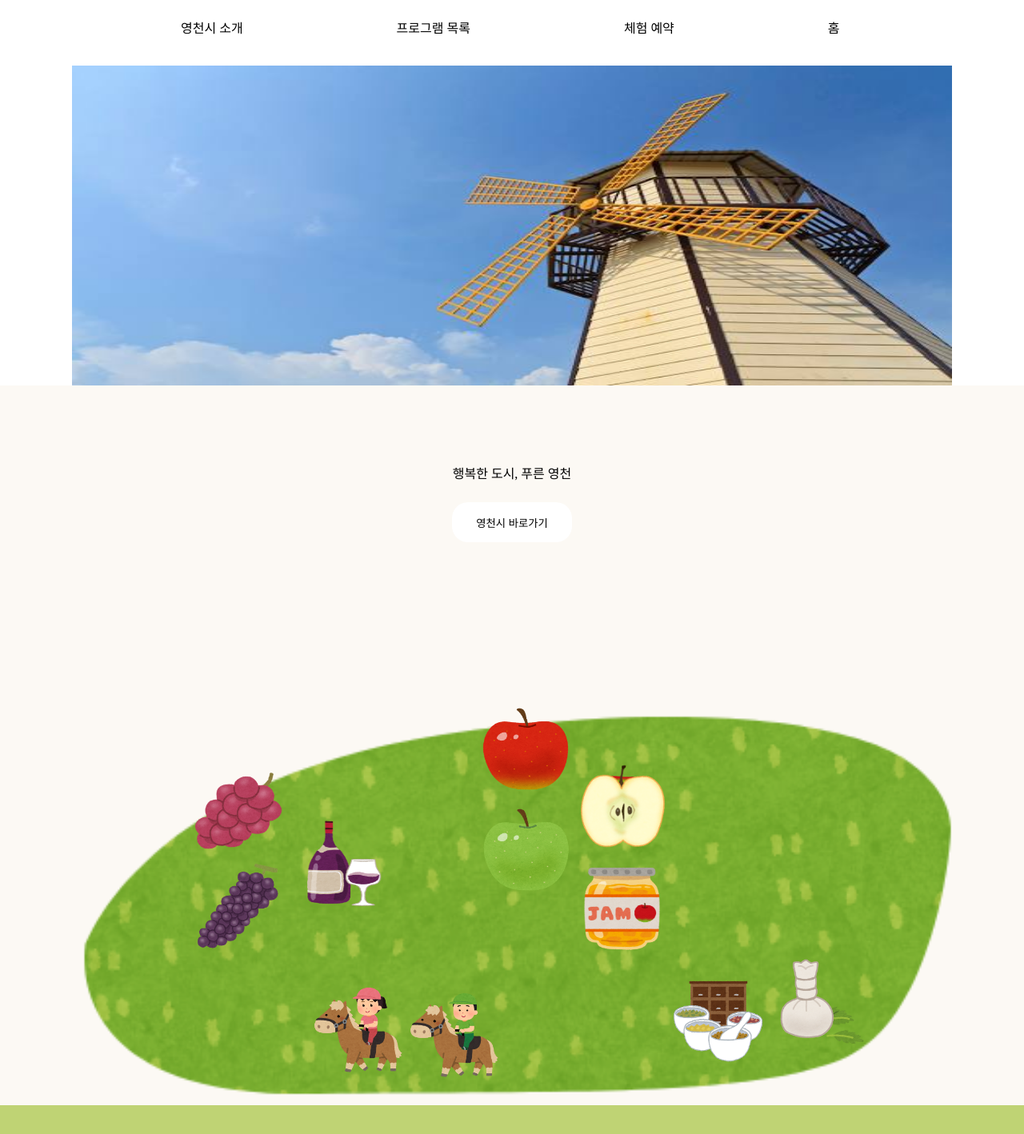
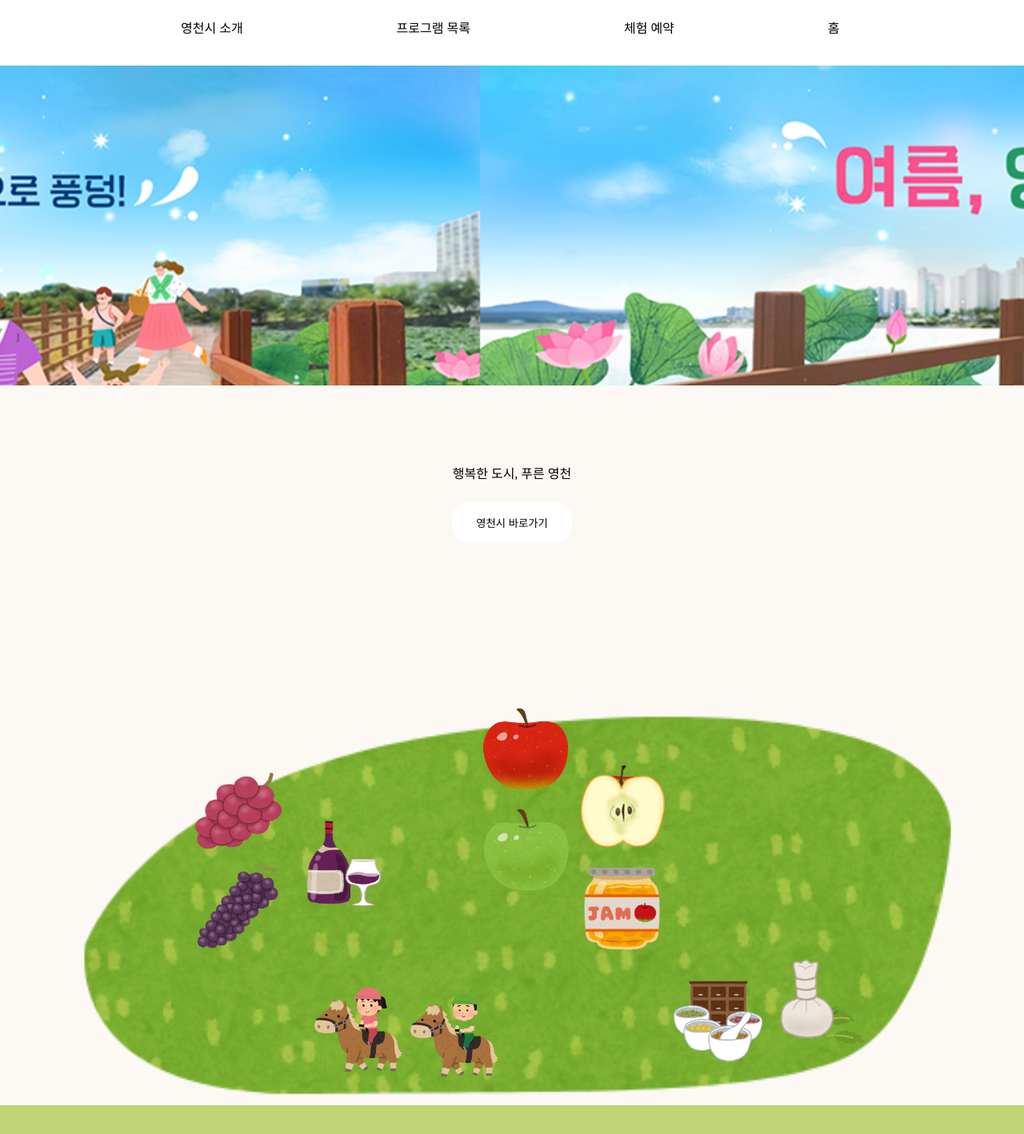
Before and after one commit to likelionknu11/FE-react-team-2, a React (Create React App) app: page / in a window 1280 px wide. Shown: the top 1418 px of the page at 80% size. Built offline with nearby package versions, Linux system fonts and the light colour scheme; a web font is replaced by a local one.

Commit message:
메인페이지 이미지 수정

```diff
--- a/src/components/common/Main.js
+++ b/src/components/common/Main.js
@@ -11,10 +11,10 @@ function Main() {
       <div className="background">
         <header>
           <div className="inner">
-            <img
+            {/* <img
               src="images/Yeongcheon/Yeongcheon2.jpg"
               alt="main_header_img"
-            />
+            /> */}
           </div>
         </header>
         <div className="main">
--- a/src/css/main.css
+++ b/src/css/main.css
@@ -43,12 +43,15 @@ body {
 header {
   width: 100%;
   height: 400px;
+  background-image: url(/public/images/Yeongcheon/header.png);
+  background-size: 1500px;
+  background-position-x: 600px;
 }
 
-header img {
+/* header img {
   width: 100%;
   height: 100%;
-}
+} */
 
 /*header*/
 
@@ -314,7 +317,9 @@ footer .inner {
 }
 
 .member p {
-  padding: 5px 0px;
+  /* padding: 5px 0px; */
+  top: -20px;
+  position: relative;
 }
 
 footer img {
```
Also changed, not shown: public/images/Yeongcheon/header.png (added).
